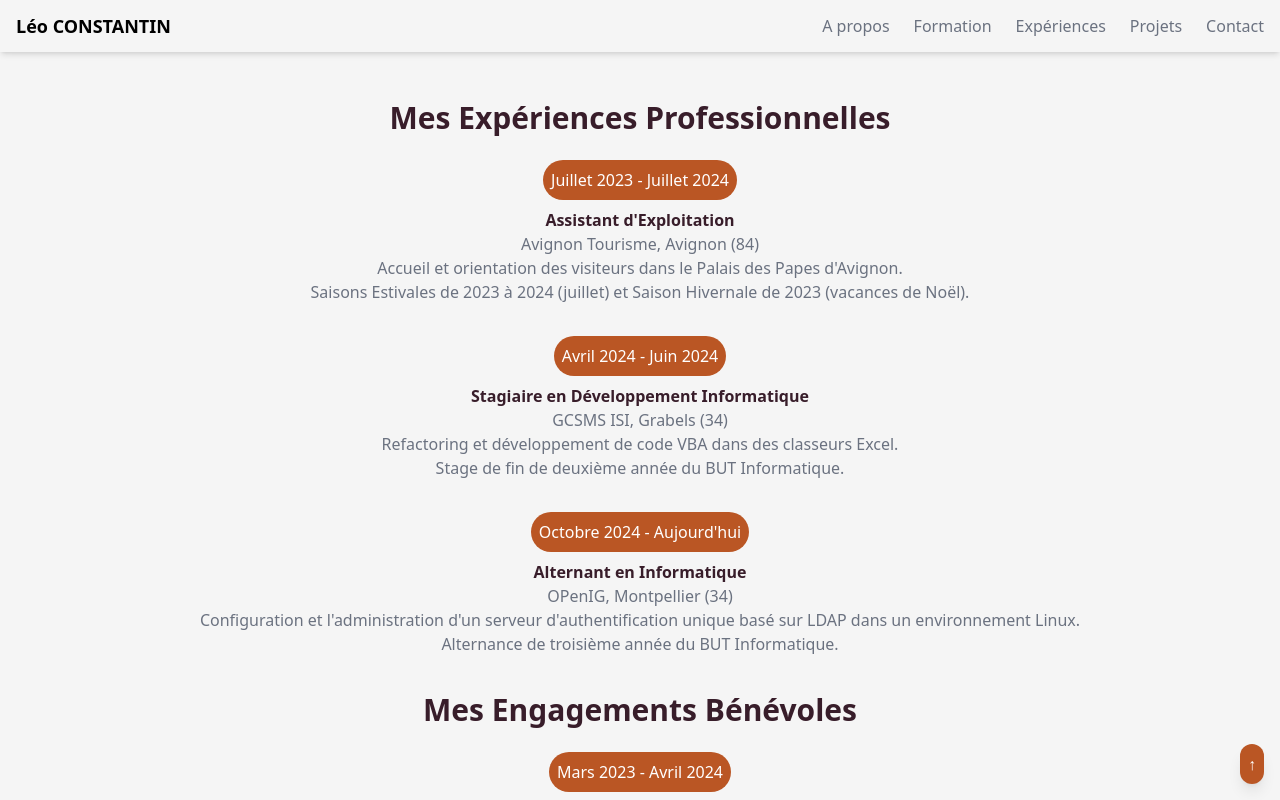
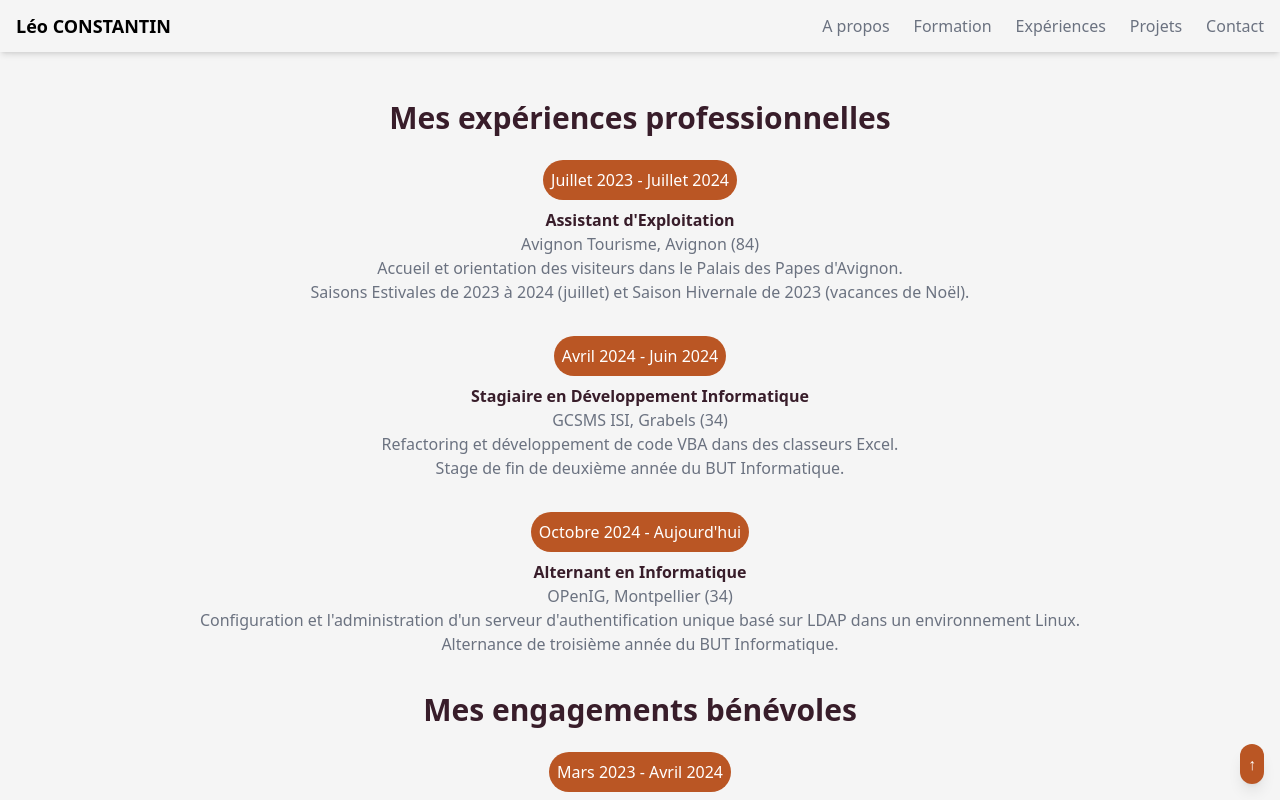
Before and after one commit to ConstantinLeo/portfolio, a React (Vite) app: page /portfolio/experience in a window 1280 px wide. Shown: the top 800 px of the page. Built offline with nearby package versions, Linux system fonts and the light colour scheme.

Commit message:
feat: Modification des titres des différentes parties

```diff
--- a/src/pages/Experience.jsx
+++ b/src/pages/Experience.jsx
@@ -7,7 +7,7 @@ function Experiences() {
             {/* Section Experience */}
             <section className="py-12 bg-white-smoke">
                 <div className="container mx-auto px-4 text-center">
-                    <h2 className="text-3xl font-bold text-dark-purple">Mes Expériences Professionnelles</h2>
+                    <h2 className="text-3xl font-bold text-dark-purple">Mes expériences professionnelles</h2>
                     <div className="mt-6 flex flex-col space-y-8">
                         <div className="timeline-item flex flex-col items-center">
                             <div className="date bg-burnt-orange text-white p-2 rounded-full">Juillet 2023 - Juillet
@@ -43,7 +43,7 @@ function Experiences() {
                     </div>
                 </div>
                 <div className="container mt-9 mx-auto px-4 text-center">
-                    <h2 className="text-3xl font-bold text-dark-purple">Mes Engagements Bénévoles</h2>
+                    <h2 className="text-3xl font-bold text-dark-purple">Mes engagements bénévoles</h2>
                     <div className="mt-6 flex flex-col space-y-8">
                         <div className="timeline-item flex flex-col items-center">
                             <div className="date bg-burnt-orange text-white p-2 rounded-full">Mars 2023 - Avril 2024</div>
```
